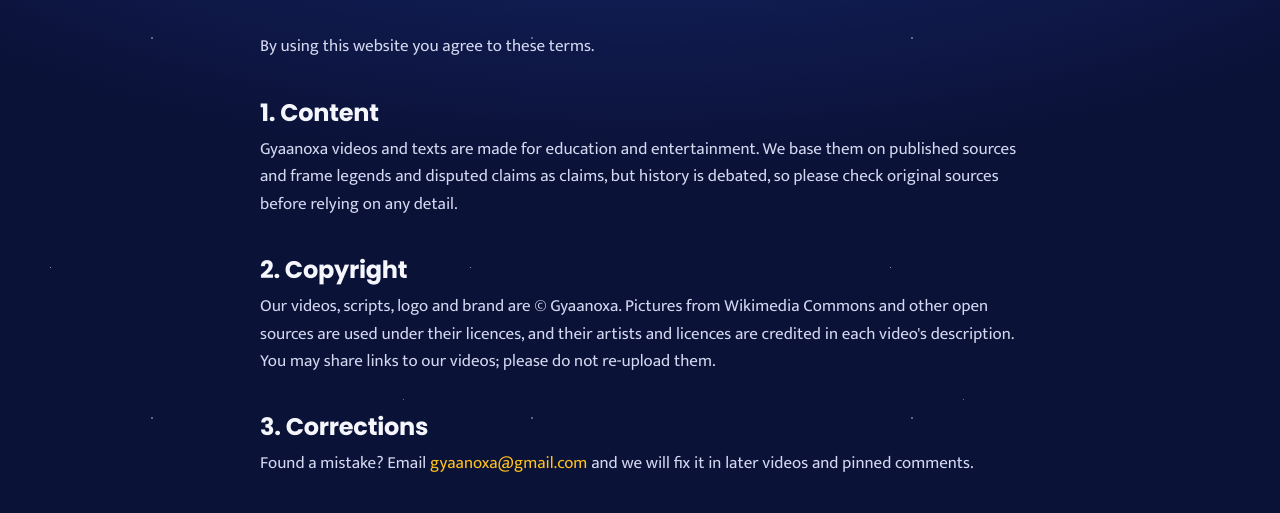
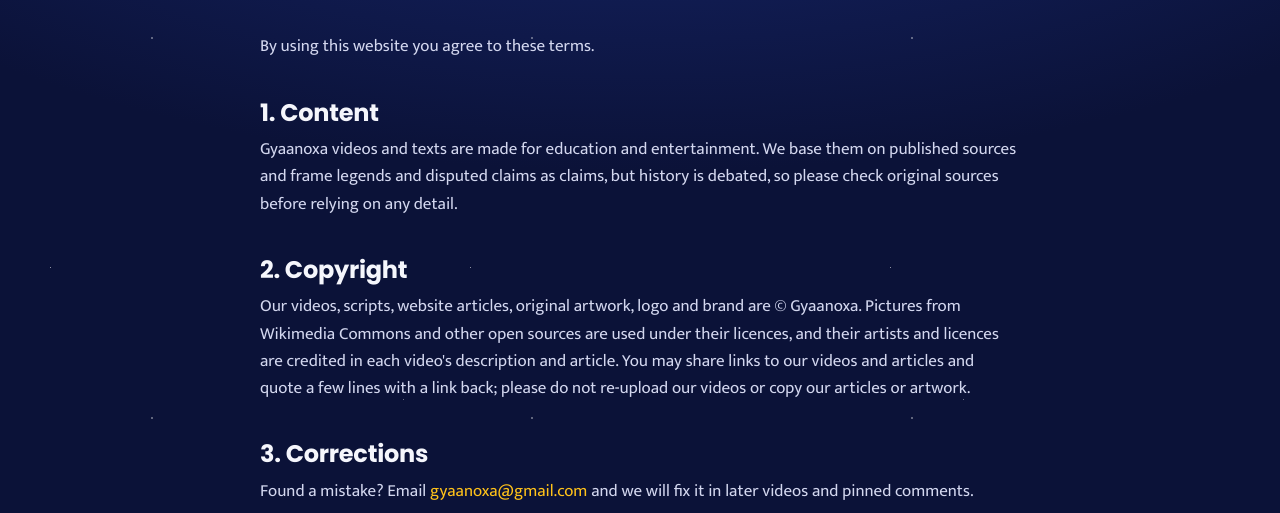
Before and after one commit to gyaanoxa/gyaanoxa.github.io, a plain HTML site: page terms.html in a window 1280 px wide. Shown: the part 228-741 px from the top of the page. Drawn offline with Linux system fonts and the light colour scheme.

Commit message:
Copyright notice: LICENSE file and articles/artwork in the Terms

```diff
--- a/terms.html
+++ b/terms.html
@@ -64,9 +64,10 @@
 <p>Gyaanoxa videos and texts are made for education and entertainment. We base them on published sources and frame legends and
 disputed claims as claims, but history is debated, so please check original sources before relying on any detail.</p>
 <h2>2. Copyright</h2>
-<p>Our videos, scripts, logo and brand are © Gyaanoxa. Pictures from Wikimedia Commons and other open sources are used under their
-licences, and their artists and licences are credited in each video's description. You may share links to our videos; please do not
-re-upload them.</p>
+<p>Our videos, scripts, website articles, original artwork, logo and brand are © Gyaanoxa. Pictures from Wikimedia Commons and
+other open sources are used under their licences, and their artists and licences are credited in each video's description and
+article. You may share links to our videos and articles and quote a few lines with a link back; please do not re-upload our videos
+or copy our articles or artwork.</p>
 <h2>3. Corrections</h2>
 <p>Found a mistake? Email <a href="mailto:gyaanoxa@gmail.com">gyaanoxa@gmail.com</a> and we will fix it in later videos and pinned comments.</p>
 <h2>4. Links</h2>
```
Also changed, not shown: 1 other file.
